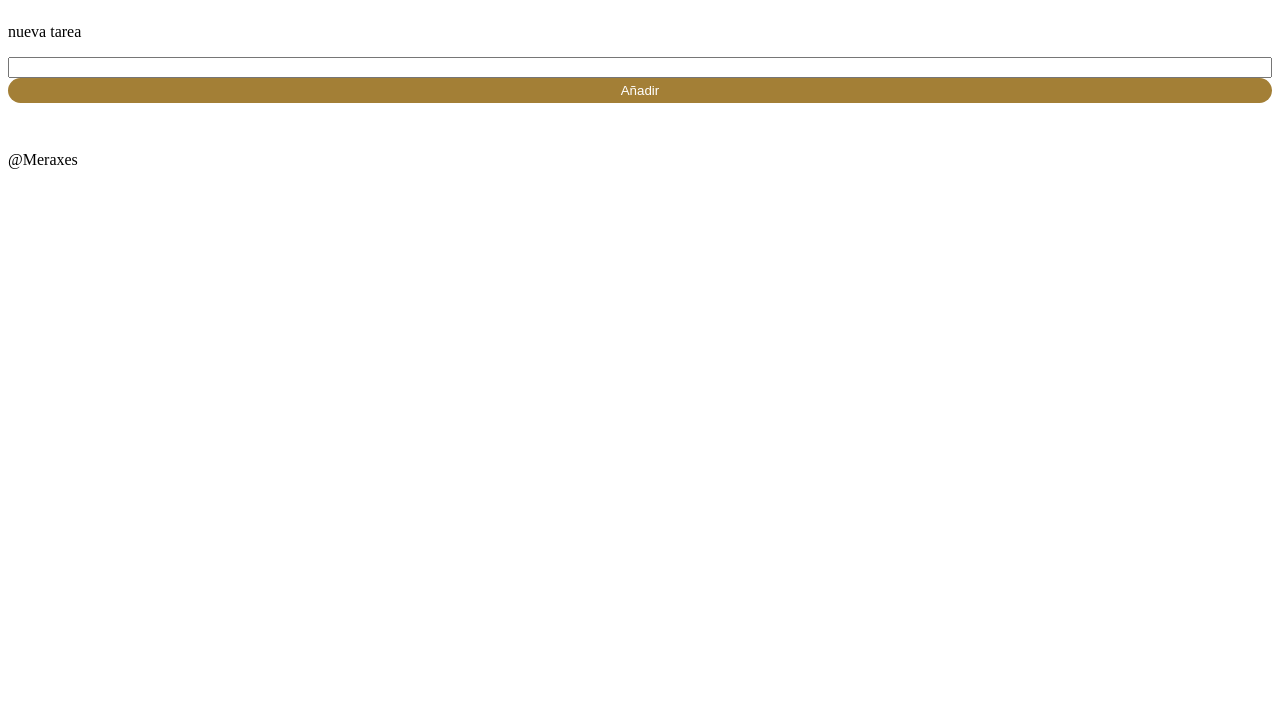
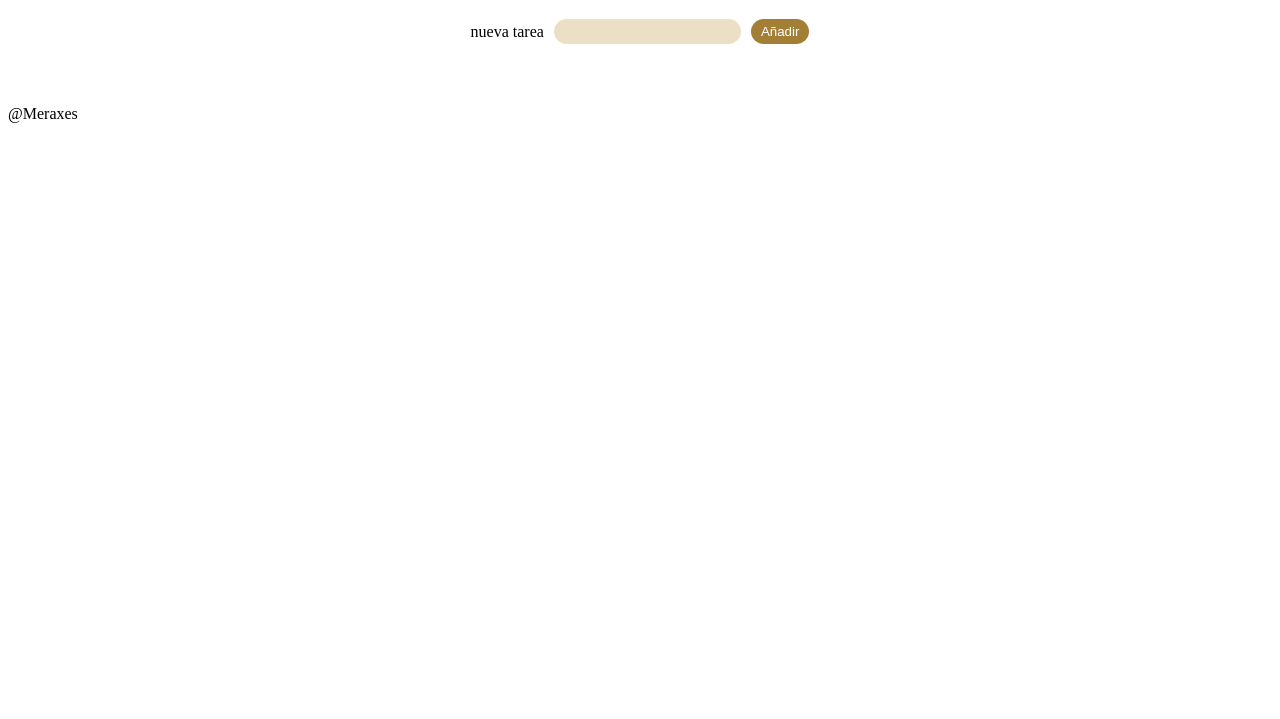
Before and after one commit to Meraxesfire/lista-tareas, a plain HTML site: page index.html in a window 1280 px wide. Shown: the part 81-800 px from the top of the page. Drawn offline with Linux system fonts and the light colour scheme.

Commit message:
añado divs para envolver zonas de input

```diff
--- a/index.html
+++ b/index.html
@@ -9,9 +9,11 @@
 </head>
 <body>
     <h1 id="tituloPagina"> Lista de tareas </h1>
-    <p>nueva tarea</p>
-    <input type="text">
+    <div id="contenedorInput">
+    <p id="textInput">nueva tarea</p>
+    <input id="userInput" type="text">
     <button id="anadirTarea">Añadir</button>
+    </div>
 
     <ul>
 
```
